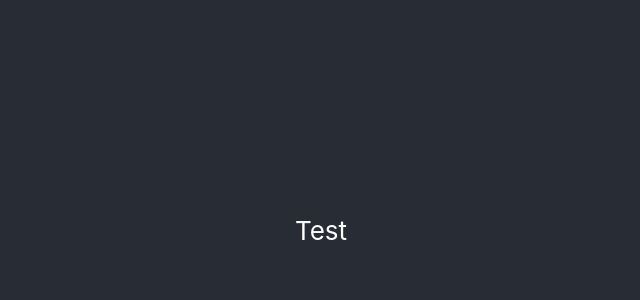
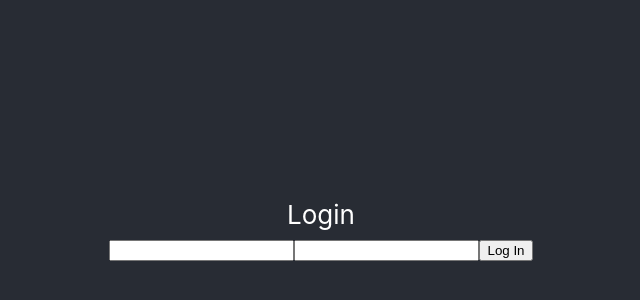
Before and after one commit to george4591/Notes-Taking-Web-App, a React (Create React App) app: page / in a window 1280 px wide. Shown: the part 170-470 px from the top of the page, without its empty margins (319-959 px from the left). Built offline with nearby package versions, Linux system fonts and the light colour scheme.

Commit message:
added login form(no uses for now)

```diff
--- a/src/App.js
+++ b/src/App.js
@@ -1,12 +1,11 @@
 import './App.css';
+import LoginForm from './components/LoginForm'
 
 function App() {
   return (
     <div className="App">
       <header className="App-header">
-        <p>
-          Test
-        </p>
+      <LoginForm />
 
       </header>
     </div>
--- /dev/null
+++ b/src/components/LoginForm.js
@@ -0,0 +1,44 @@
+import { useState, useContext } from "react";
+
+const formFields = {
+  username: "",
+  email: "",
+};
+
+const LoginForm = () => {
+  const [fields, setFields] = useState(formFields);
+
+  const handleChange = (e) => {
+    const { name, value } = e.target;
+    setFields({ ...fields, [name]: value });
+  };
+  const handleSubmit = (e) => {
+    e.preventDefault();
+    console.log(fields);
+  }
+
+  return (
+    <div>
+      Login
+      <form onSubmit={handleSubmit}>
+        <input
+          type="text"
+          name="username"
+          value={fields.username}
+          onChange={handleChange}
+          required
+        />
+        <input
+          type="email"
+          name="email"
+          value={fields.email}
+          onChange={handleChange}
+          required
+        />
+        <button>Log In</button>
+      </form>
+    </div>
+  );
+};
+
+export default LoginForm;
--- a/src/context/user.js
+++ b/src/context/user.js
@@ -5,7 +5,7 @@ export const UserContext = createContext({});
 const UserProvider = ({ children }) => {
   const [user, setUser] = useState({});
   const [isLoggedIn, setIsLoggedIn] = useState(false);
-    console.log("AAA");
+
   return (
     <UserContext.Provider value={{ user, setUser, isLoggedIn, setIsLoggedIn }}>
       {children}
```
